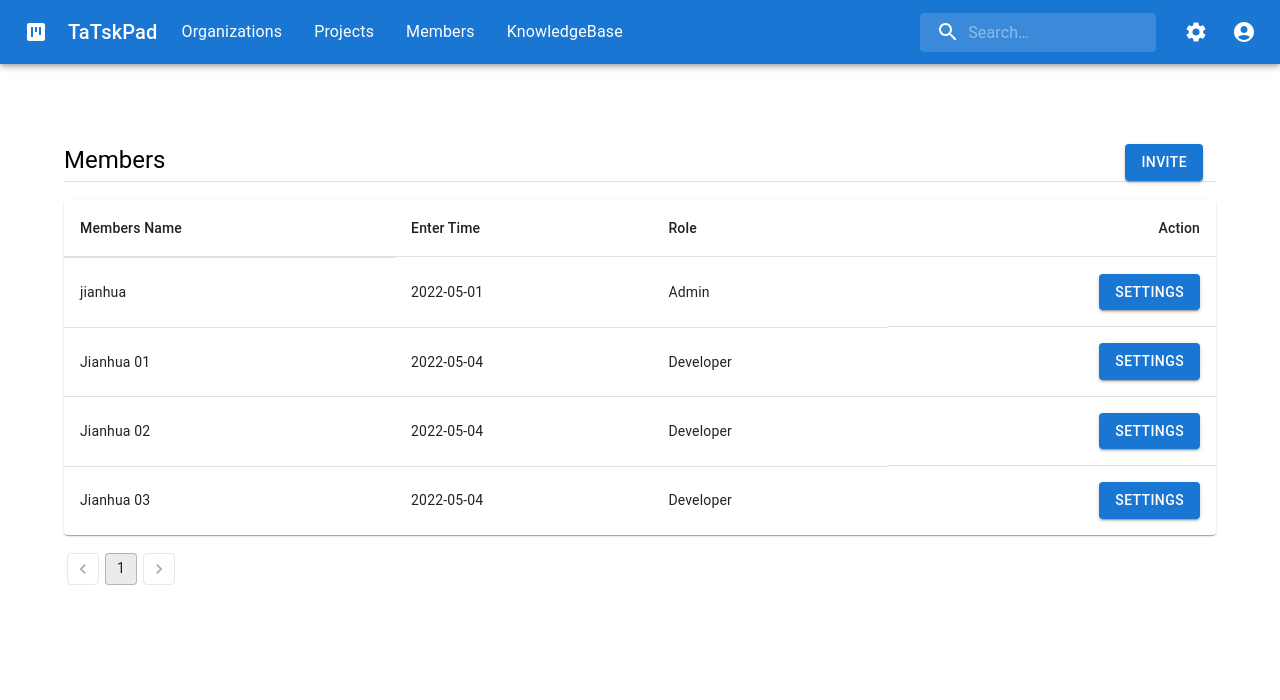
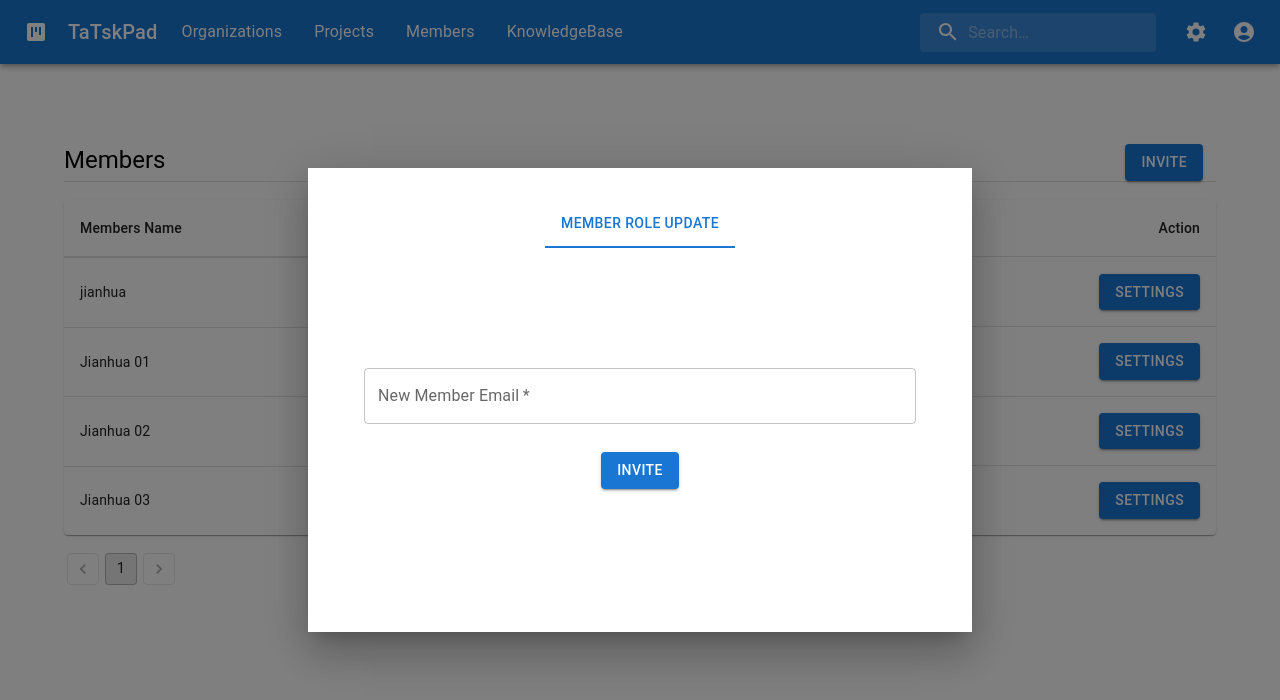
Before and after one commit to Varsion/TaTskPad-Front, a React (Create React App) app: page /members in a window 1280 px wide. Both pictures are taken after a click on the button "INVITE". Shown: the top 700 px of the page. Built offline with nearby package versions, Linux system fonts and the light colour scheme.

Commit message:
feat: invite member with faker

```diff
--- a/src/pages/Role/Member.tsx
+++ b/src/pages/Role/Member.tsx
@@ -5,7 +5,7 @@ import {
   TableCell, TableContainer,
   TableRow, Paper,Button, Stack, Pagination,
   FormGroup, MenuItem, Modal, Tab, Tabs,
-  FormControl, InputLabel,
+  FormControl, InputLabel, TextField,
 } from '@mui/material';
 import { NotifySuccess } from '../../components/Notify';
 import Select, { SelectChangeEvent } from '@mui/material/Select';
@@ -42,6 +42,7 @@ const Members = () => {
   ]);
 
   const [modalOpen, setModalOpen] = React.useState(false);
+  const [inviteModal, setInviteModal] = React.useState(false);
   const [id, setId] = React.useState(0);
   const [role, setRole] = React.useState('');
   const handleModalOpen = (currentRole:string, currentId:number) => {
@@ -50,6 +51,15 @@ const Members = () => {
     setId(currentId);
   };
   const handleModalClose = () => setModalOpen(false);
+
+  const handleInviteModalClose = () => setInviteModal(false);
+  const handleInviteModalOpen = () => setInviteModal(true);
+  const handleInvite = () => {
+    NotifySuccess('Invite email will send in later');
+    setTimeout(() => {
+      handleInviteModalClose();
+    }, 5000);
+  }
 
   const handleChange = (event: SelectChangeEvent) => {
     setRole(event.target.value as string);
@@ -77,7 +87,7 @@ const Members = () => {
         <Typography variant="h5">
           Members
         </Typography>
-        <Button variant="contained" sx={{ml:120}}>Invite</Button>
+        <Button variant="contained" sx={{ml:120}} onClick={handleInviteModalOpen}>Invite</Button>
       </Box>
       <Divider />
       <br />
@@ -177,6 +187,42 @@ const Members = () => {
         </Box>
       </Modal>
 
+      <Modal
+        open={inviteModal}
+        onClose={handleInviteModalClose}
+        aria-labelledby="modal-modal-title"
+        aria-describedby="modal-modal-description"
+      >
+        <Box sx={style}>
+          <Tabs value={0} centered>
+            <Tab label="Member Role Update" />
+          </Tabs>
+          <Box>
+            <TabPanel value={0} index={0}>
+              <FormGroup sx={{
+                marginTop: 10,
+              }}>
+
+                  <TextField fullWidth label="New Member Email" id="email" margin="normal" required/>
+
+
+                  <Box style={{
+                    display: 'flex',
+                    justifyContent: 'center',
+                    marginTop: 20,
+                  }}>
+                    <Button
+                      variant="contained"
+                      onClick={handleInvite}
+                    >
+                        Invite
+                    </Button>
+                  </Box>
+              </FormGroup>
+            </TabPanel>
+          </Box>
+        </Box>
+      </Modal>
     </Container>
   );
 }
```
